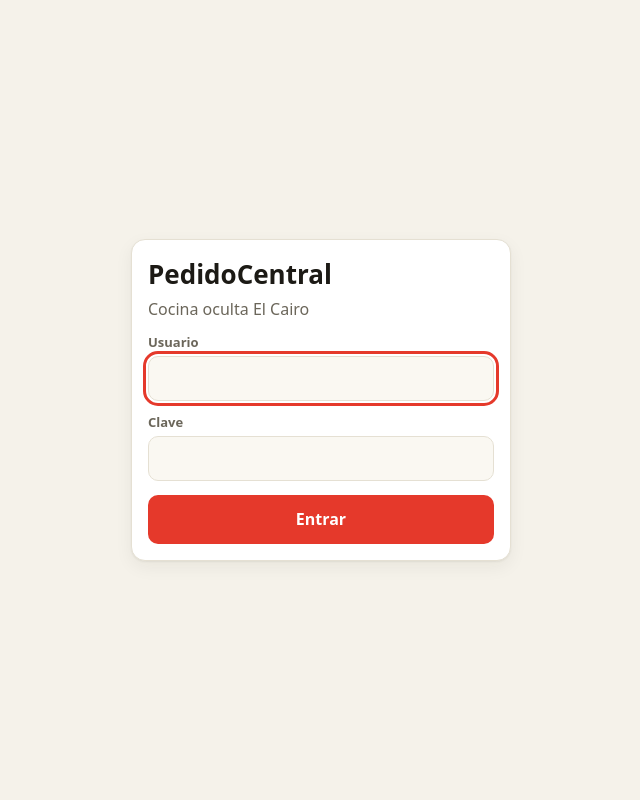
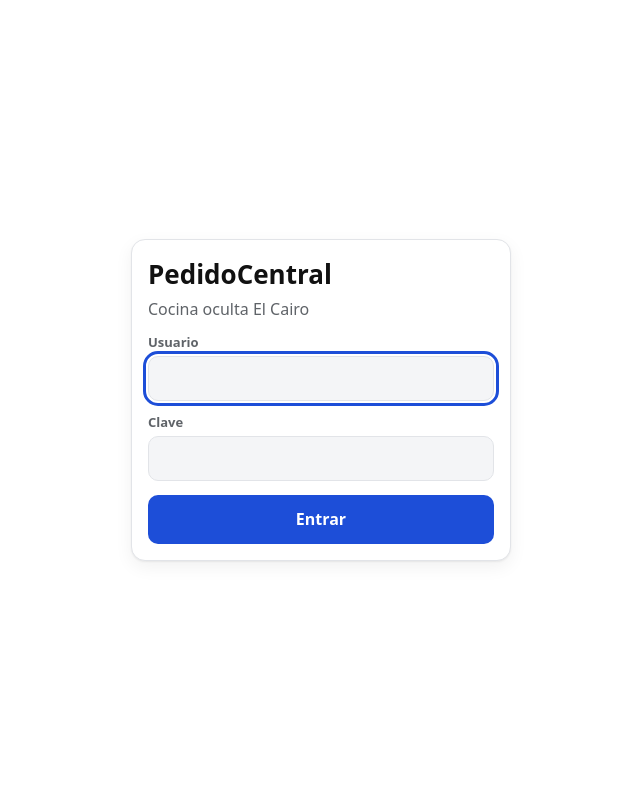
Before and after one commit to santiconpowerr/Pedido_central, a Django app: template pedidos/templates/pedidos/index.html in a window 1280 px wide. Shown: the whole page, without its empty margins (319-959 px from the left). Run offline with Django 5.2, Linux system fonts and the light colour scheme; the template is opened without the code that fills it, so the values that code supplies are empty.

Commit message:
Cambio de colores a fondo blanco

```diff
--- a/pedidos/static/pedidos/styles.css
+++ b/pedidos/static/pedidos/styles.css
@@ -1,19 +1,21 @@
 :root {
-  --bg: #f5f2ea; --card: #ffffff; --ink: #1c1a15; --mu: #6b665a; --line: #e5e0d3;
-  --brand: #e5392b; --brand-ink: #ffffff; --sun: #ffc933; --ok: #1f8a4c; --warn-bg: #fff1ee; --field: #faf8f2;
-  --radius: 14px; --shadow: 0 1px 2px rgba(28,26,21,.06), 0 6px 18px rgba(28,26,21,.06);
+  --bg: #ffffff;
+  --card: #ffffff;
+  --ink: #111111;
+  --mu: #5f6368;
+  --line: #e2e4e8;
+  --brand: #1d4ed8;
+  --brand-ink: #ffffff;
+  --sun: #ffc933;
+  --ok: #1f8a4c;
+  --warn-bg: #eff4ff;
+  --field: #f4f5f7;
+  --radius: 14px; --shadow: 0 1px 2px rgba(0,0,0,.06), 0 6px 18px rgba(0,0,0,.06);
   --font: system-ui, -apple-system, "Segoe UI", Roboto, sans-serif;
   color-scheme: light;
   box-sizing: border-box;
   padding-top: env(safe-area-inset-top, 0px);
   padding-bottom: env(safe-area-inset-bottom, 0px);
-}
-@media (prefers-color-scheme: dark) {
-  :root {
-    --bg: #17150f; --card: #221f18; --ink: #f4eedd; --mu: #a9a28e; --line: #38342a;
-    --brand: #ff5a4a; --brand-ink: #1c1a15; --ok: #4cc47f; --warn-bg: #3d2420; --field: #2b271e;
-    --shadow: 0 1px 2px rgba(0,0,0,.4); color-scheme: dark;
-  }
 }
 * { box-sizing: border-box; }
 html, body { margin: 0; }
```
